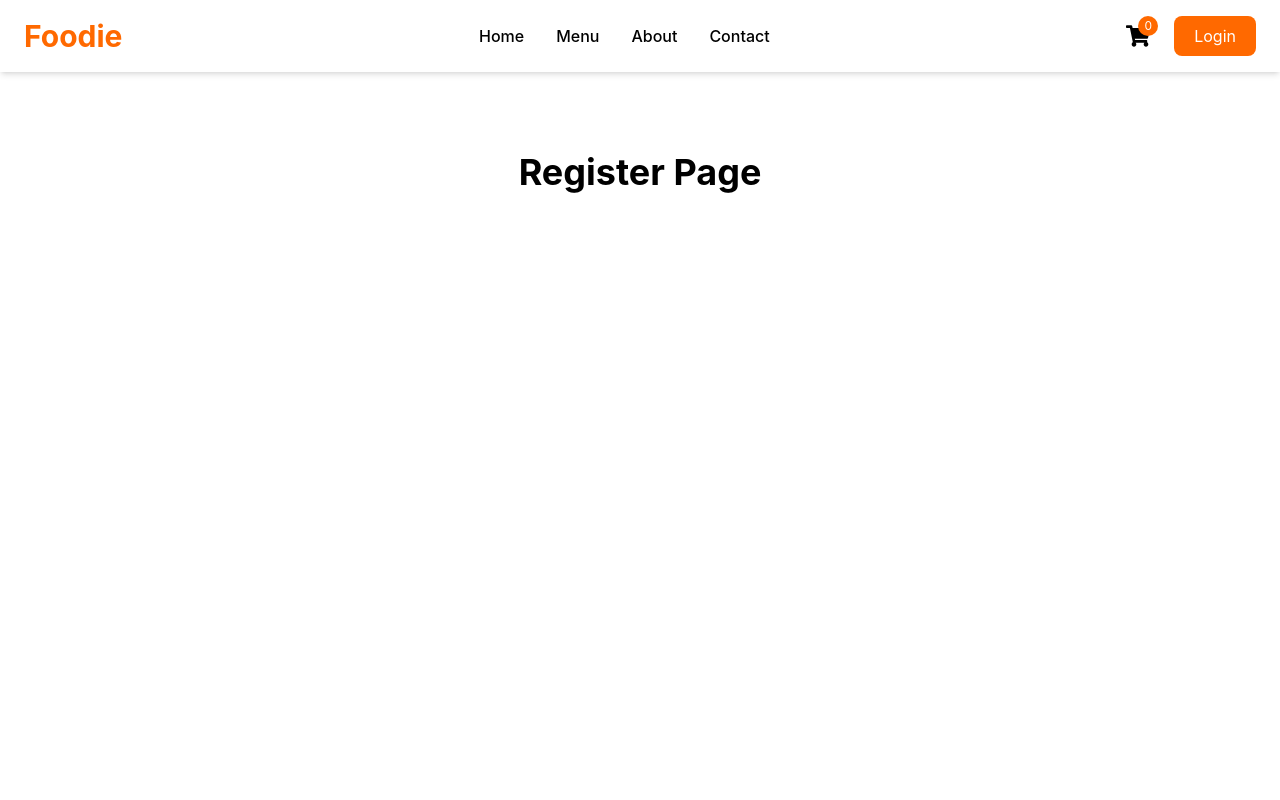
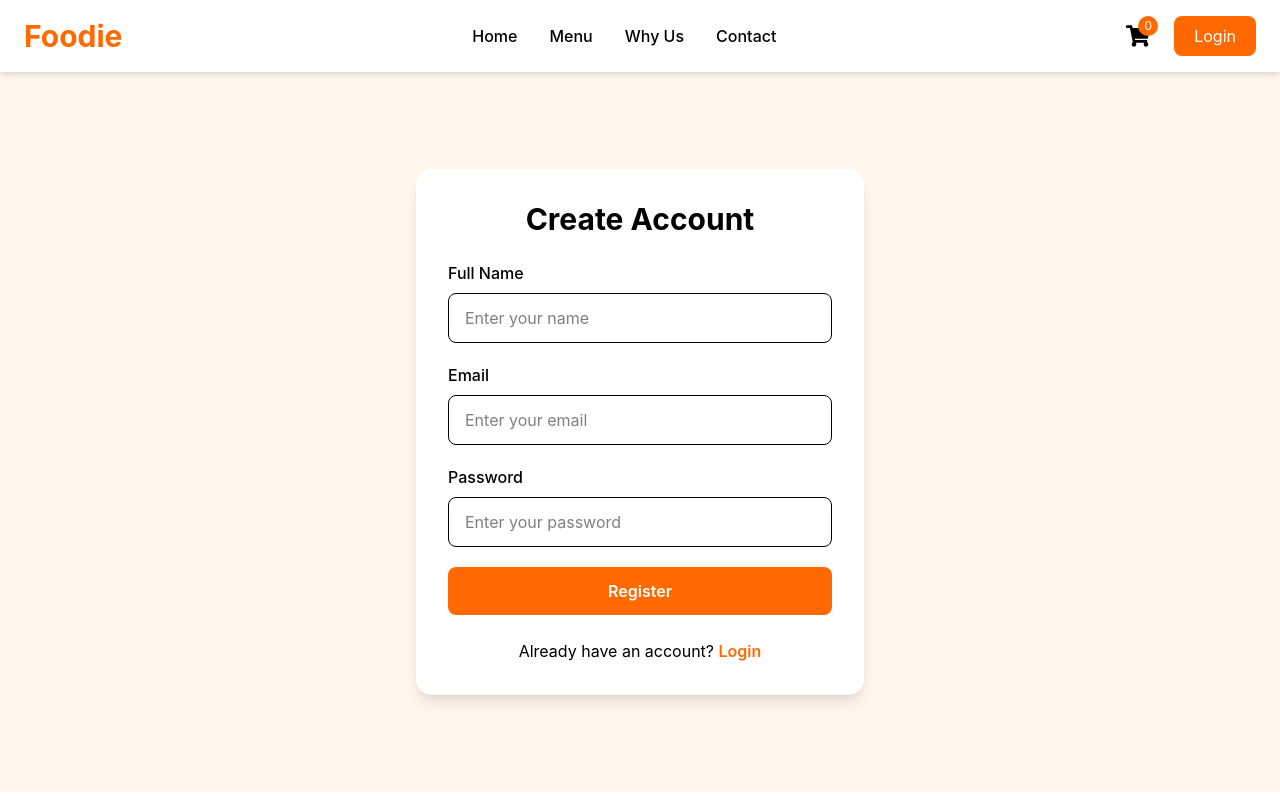
Before and after one commit to kishore-404-dotcom/food-delivery-app, a React (Vite) app in the folder client/: page /register in a window 1280 px wide. Built offline with nearby package versions, Linux system fonts and the light colour scheme.

Commit message:
chore: install react-hook-form

```diff
--- a/client/package.json
+++ b/client/package.json
@@ -13,6 +13,7 @@
     "@tailwindcss/vite": "^4.3.2",
     "react": "^19.2.7",
     "react-dom": "^19.2.7",
+    "react-hook-form": "^7.81.0",
     "react-icons": "^5.7.0",
     "react-router-dom": "^7.18.1",
     "tailwindcss": "^4.3.2"
--- a/client/src/components/Footer.tsx
+++ b/client/src/components/Footer.tsx
@@ -1,6 +1,6 @@
 function Footer() {
   return (
-    <footer className="mt-20 bg-gray-900 text-white">
+   <footer id="footer" className="mt-20 bg-gray-900 text-white">
       <div className="mx-auto flex max-w-7xl flex-col items-center justify-between gap-6 px-6 py-10 md:flex-row">
         <div>
           <h2 className="text-3xl font-bold text-orange-500">
--- a/client/src/components/Navbar.tsx
+++ b/client/src/components/Navbar.tsx
@@ -17,9 +17,17 @@ function Navbar() {
         {/* Desktop Navigation */}
         <ul className="hidden items-center gap-8 font-medium md:flex">
           <li><Link to="/">Home</Link></li>
-          <li><Link to="/">Menu</Link></li>
-          <li><Link to="/">About</Link></li>
-          <li><Link to="/">Contact</Link></li>
+          <li>
+            <a href="#categories">Menu</a>
+          </li>
+
+          <li>
+            <a href="#why-us">Why Us</a>
+          </li>
+
+          <li>
+            <a href="#footer">Contact</a>
+          </li>
         </ul>
 
         {/* Desktop Right Side */}
--- a/client/src/components/home/Categories.tsx
+++ b/client/src/components/home/Categories.tsx
@@ -9,7 +9,7 @@ const categories = [
 
 function Categories() {
   return (
-    <section className="mx-auto mt-16 max-w-7xl px-4">
+    <section id="categories" className="mx-auto mt-16 max-w-7xl px-4">
       <h2 className="mb-8 text-center text-3xl font-bold">
         Browse Categories
       </h2>
--- a/client/src/components/home/WhyChooseUs.tsx
+++ b/client/src/components/home/WhyChooseUs.tsx
@@ -2,7 +2,7 @@ import { FaShippingFast, FaHamburger, FaStar } from "react-icons/fa";
 
 function WhyChooseUs() {
   return (
-    <section className="mx-auto mt-24 max-w-7xl px-6">
+    <section id="why-us" className="mx-auto mt-24 max-w-7xl px-6">
       <h2 className="mb-12 text-center text-4xl font-bold">
         Why Choose Foodie?
       </h2>
--- a/client/src/pages/register/Register.tsx
+++ b/client/src/pages/register/Register.tsx
@@ -1,8 +1,66 @@
+import { Link } from "react-router-dom";
+
 function Register() {
   return (
-    <h1 className="mt-20 text-center text-4xl font-bold">
-      Register Page
-    </h1>
+    <section className="flex min-h-[calc(100vh-80px)] items-center justify-center bg-orange-50 px-4">
+      <div className="w-full max-w-md rounded-2xl bg-white p-8 shadow-lg">
+        <h1 className="mb-6 text-center text-3xl font-bold">
+          Create Account
+        </h1>
+
+        <form className="space-y-5">
+          <div>
+            <label className="mb-2 block font-medium">
+              Full Name
+            </label>
+
+            <input
+              type="text"
+              placeholder="Enter your name"
+              className="w-full rounded-lg border px-4 py-3 outline-none focus:border-orange-500"
+            />
+          </div>
+
+          <div>
+            <label className="mb-2 block font-medium">
+              Email
+            </label>
+
+            <input
+              type="email"
+              placeholder="Enter your email"
+              className="w-full rounded-lg border px-4 py-3 outline-none focus:border-orange-500"
+            />
+          </div>
+
+          <div>
+            <label className="mb-2 block font-medium">
+              Password
+            </label>
+
+            <input
+              type="password"
+              placeholder="Enter your password"
+              className="w-full rounded-lg border px-4 py-3 outline-none focus:border-orange-500"
+            />
+          </div>
+
+          <button className="w-full rounded-lg bg-orange-500 py-3 font-semibold text-white hover:bg-orange-600">
+            Register
+          </button>
+        </form>
+
+        <p className="mt-6 text-center">
+          Already have an account?{" "}
+          <Link
+            to="/login"
+            className="font-semibold text-orange-500"
+          >
+            Login
+          </Link>
+        </p>
+      </div>
+    </section>
   );
 }
 
```
Also changed, not shown: 1 other file (tests, documents, lock files or other folders).
